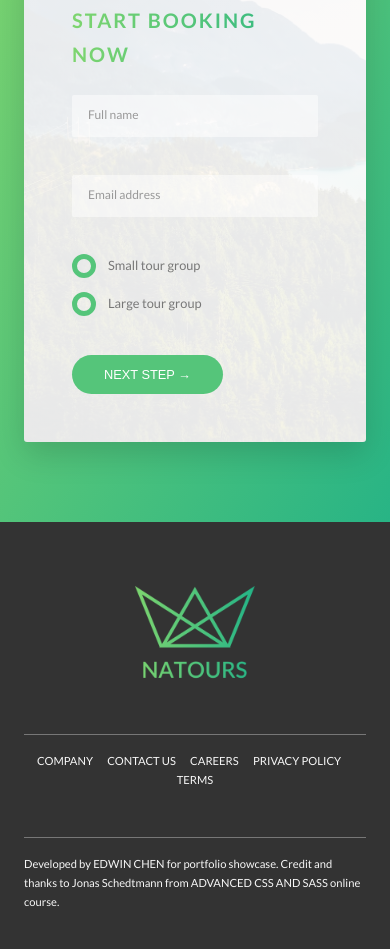
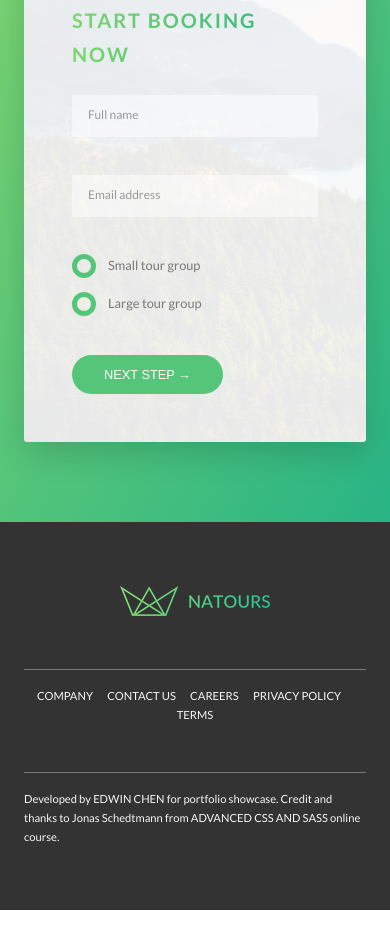
Before and after one commit to edwinchen85/natours_landing_page, a website: page index.html in a window 390 px wide. Shown: the part 6031-6980 px from the top of the page. After the commit the page ends 6941 px from the top, so only its background shows below. Drawn offline with Linux system fonts and the light colour scheme.

Commit message:
Responsive image for footer logo

```diff
--- a/index.html
+++ b/index.html
@@ -328,7 +328,10 @@
 
   <footer class="footer">
     <div class="footer__logo-box">
-      <img src="img/logo-green-2x.png" alt="Full logo" class="footer__logo">
+      <picture class="footer__logo">
+        <source srcset="img/logo-green-small-1x.png 1x, img/logo-green-small-2x.png 2x" media="(max-width: 37.5em)">
+        <img srcset="img/logo-green-1x.png 1x, img/logo-green-2x.png 2x" alt="Full logo" src="img/logo-green-2x.png">
+      </picture>
     </div>
     <div class="row">
       <div class="col-1-of-2">
```
